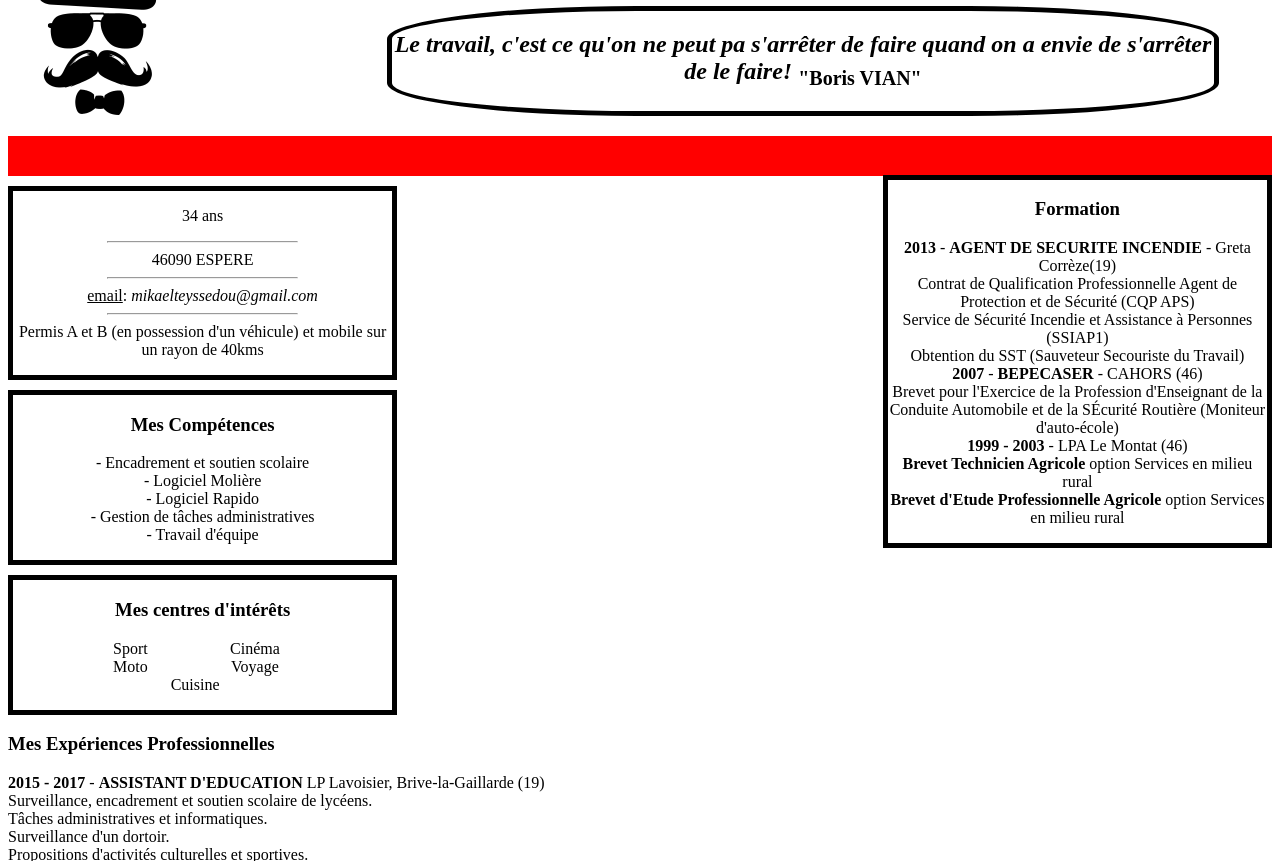
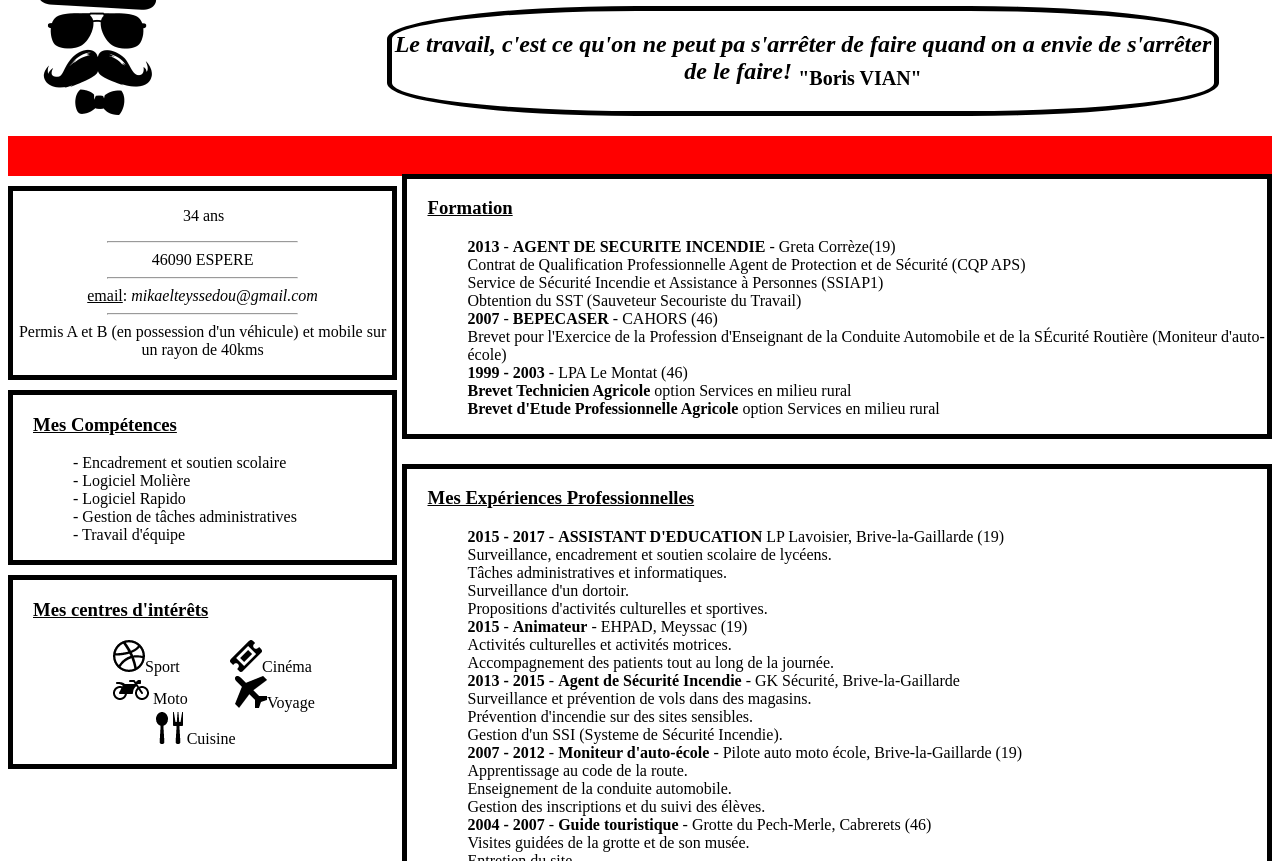
Before and after one commit to teyssedou/gitmika, a plain HTML site: page index.html in a window 1280 px wide. Shown: the part 84-945 px from the top of the page. Drawn offline with Linux system fonts and the light colour scheme.

Commit message:
modif du style.css et ajout Picture

```diff
--- a/CSS/style.css
+++ b/CSS/style.css
@@ -62,9 +62,24 @@
 .Formation{
 	float: right;
 	border-style: double;
-	padding-top: -50px;
-	width: 30%;
+	padding-top: -80px;
+	width: 68%;
 	border: 5px black solid;
-	text-align: center;
-	margin-top: -540px;
-}
+	margin-top: -595px;}
+#titre{
+	text-align: left;
+	margin-left: 20px;}
+p{
+	text-align: left;
+	margin-left: 60px;}
+#texte{
+	margin-left: 170px;}
+
+.Experiences{
+	float: right;
+	border-style: double;
+	padding-top: -80px;
+	width: 68%;
+	border: 5px black solid;
+	margin-top: -305px;
+	overflow: scroll;}
--- a/index.html
+++ b/index.html
@@ -18,8 +18,8 @@
 <div id="fond"></div>
 <!--Mes infos section start-->
 <div class="infos">
-	<p>34 ans<hr width="50%">
-	46090 ESPERE <hr width="50%">
+	<p id="texte">34 ans<hr width="50%">
+	46090 ESPERE<hr width="50%">
 	<ins>email</ins>: <i>mikaelteyssedou@gmail.com</i><hr width="50%">
 	Permis A et B (en possession d'un véhicule) et mobile sur un rayon de 40kms
 	</p>
@@ -28,7 +28,7 @@
 
 <!--Competences section start-->
 <div class="competences">
-	<h3>Mes Compétences</h3>
+	<h3 id="titre"><ins>Mes Compétences</ins></h3>
 		<p>- Encadrement et soutien scolaire <br>
 			- Logiciel Molière<br>
 			- Logiciel Rapido<br>
@@ -40,20 +40,20 @@
 
 <!--Centres d'interets start-->
 <div class="interets">
-	<h3>Mes centres d'intérêts</h3>
+	<h3 id="titre"><ins>Mes centres d'intérêts</ins></h3>
 	<p>
-	<div id="sport">Sport</div>
-	<div id="cinema">Cinéma<br></div>
-	<div id="moto">Moto</div>
-	<div id="voyage">Voyage</div>
-	<div id="cuisine">Cuisine</div>
+	<div id="sport"><img src="Picture/ball.png">Sport</div>
+	<div id="cinema"><img src="Picture/ticket.png">Cinéma<br></div>
+	<div id="moto"><img src="Picture/moto.png"> Moto</div>
+	<div id="voyage"><img src="Picture/avion.png">Voyage</div>
+	<div id="cuisine"><img src="Picture/couvert.png">Cuisine</div>
 	</p>
 </div>
 <!--Centres d'interets end-->
 
 <!--Formation start-->
 <div class="Formation">
-	<h3>Formation</h3>
+	<h3 id="titre"><ins>Formation</ins></h3>
 	<p>
 		<b>2013</b> - <strong>AGENT DE SECURITE INCENDIE</strong> - Greta Corrèze(19)<br>
 Contrat de Qualification Professionnelle Agent de Protection et de Sécurité (CQP APS)<br>
@@ -69,8 +69,8 @@ Brevet pour l'Exercice de la Profession d'Enseignant de la Conduite Automobile e
 <!--Formation end-->
 
 <!--Expériences Professionnelles start-->
-<div class="Expériences">
-	<h3>Mes Expériences Professionnelles</h3>
+<div class="Experiences">
+	<h3 id="titre"><ins>Mes Expériences Professionnelles</ins></h3>
 	<p>
 	<b>2015 - 2017</b> - <strong>ASSISTANT D'EDUCATION</strong> LP Lavoisier, Brive-la-Gaillarde (19)<br>
 	Surveillance, encadrement et soutien scolaire de lycéens.<br>
```
Also changed, not shown: Picture/avion.png (added), Picture/ball.png (added), Picture/couvert.png (added), Picture/moto.png (added), Picture/photo.jpg (deleted), Picture/ticket.png (added).
